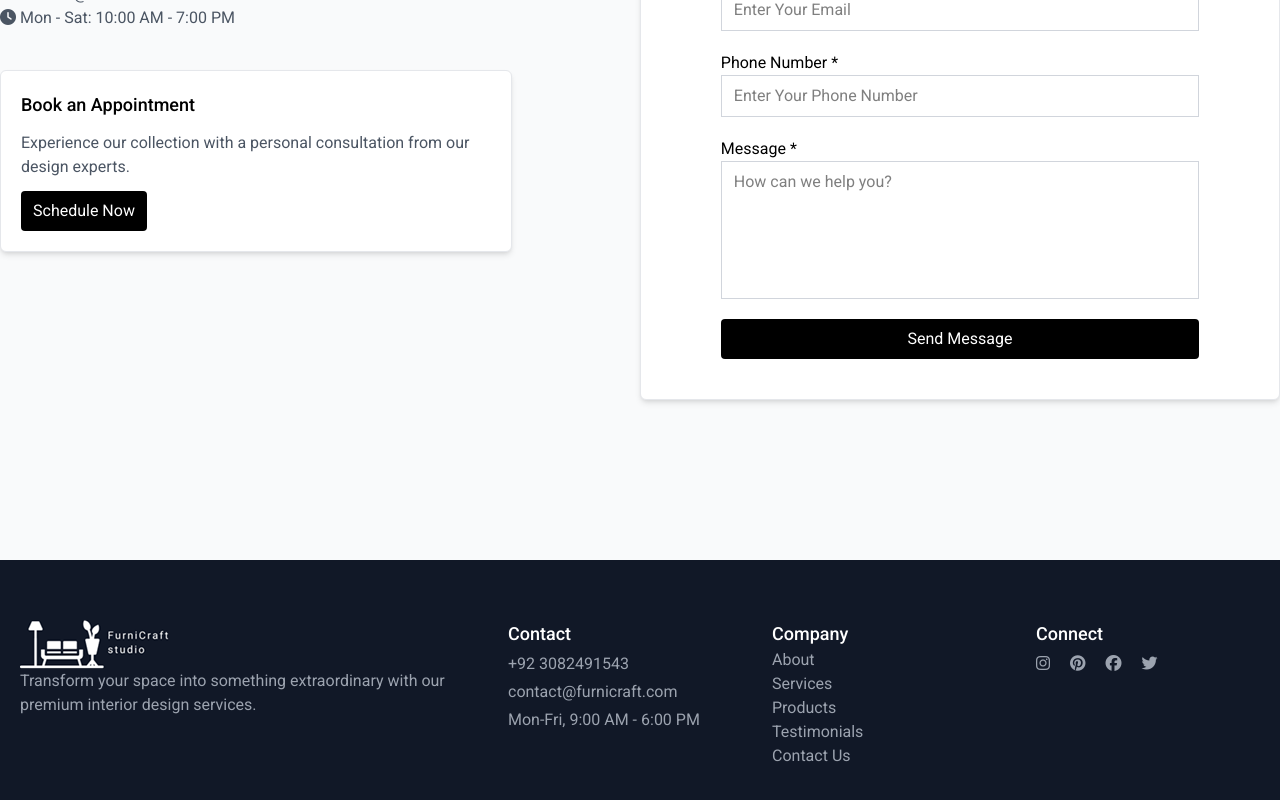
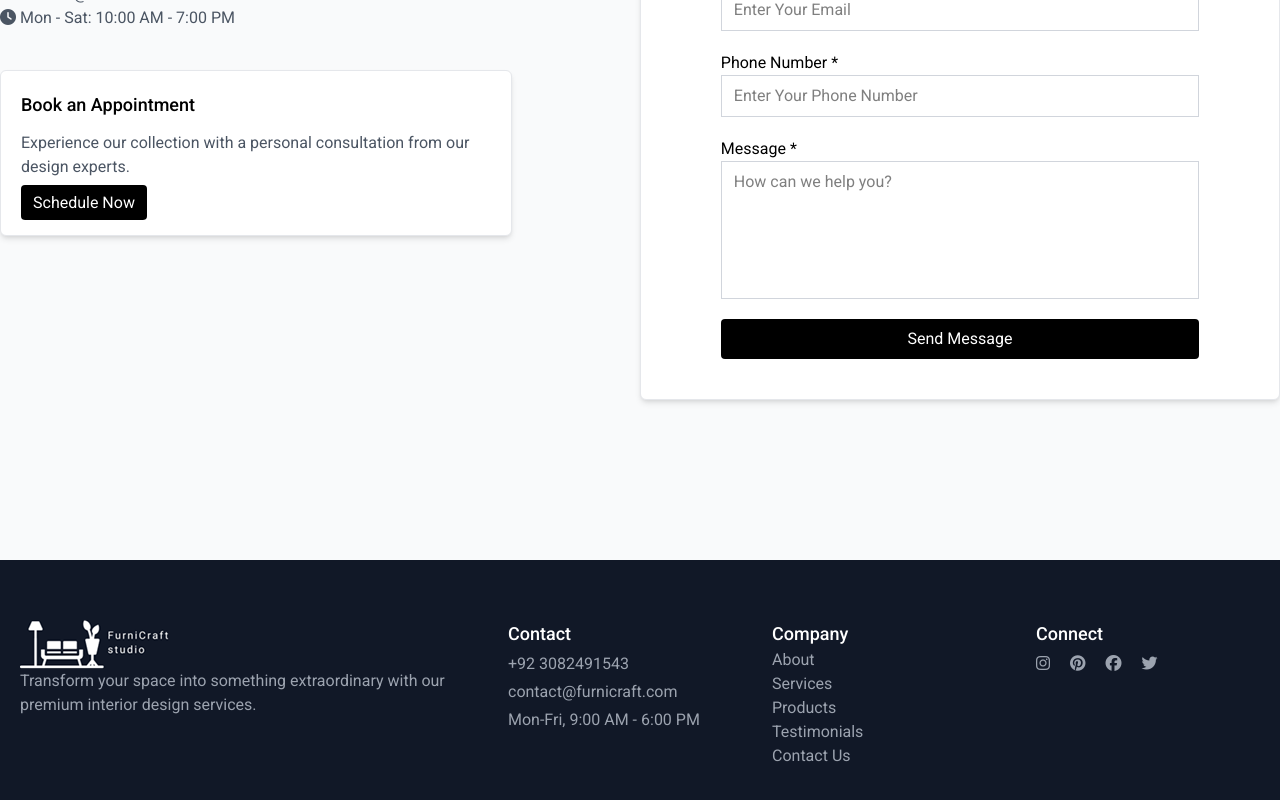
Before and after one commit to Bilal-19/FurniCraft-Studio, a React (Vite) app: page /contact in a window 1280 px wide. Shown: the part 798-1598 px from the top of the page. Built offline with nearby package versions, Linux system fonts and the light colour scheme; a web font is replaced by a local one.

Commit message:
Fixed bugs.

```diff
--- a/src/Pages/Contact.jsx
+++ b/src/Pages/Contact.jsx
@@ -59,11 +59,11 @@ export default function Contact() {
                             Experience our collection with a personal consultation from our design
                             experts.
                         </p>
-                        <button className="bg-black text-white px-3 py-2 rounded">Schedule Now</button>
+                        <a className="bg-black text-white px-3 py-2 rounded" href="#schedule-now">Schedule Now</a>
                     </div>
                 </div>
 
-                <div className="w-80 mx-auto md:w-1/2 bg-white border border-gray-200 p-5 rounded-md ff-roboto shadow-md">
+                <div className="w-80 mx-auto md:w-1/2 bg-white border border-gray-200 p-5 rounded-md ff-roboto shadow-md" id="schedule-now">
                     <h4 className="font-medium text-xl md:text-3xl text-center">Send Us a Message</h4>
 
                     <form ref={contactForm} onSubmit={submitContactForm}>
--- a/src/Pages/Services.jsx
+++ b/src/Pages/Services.jsx
@@ -2,6 +2,7 @@ import React from "react";
 import Header from "../Components/Header";
 import Footer from "../Components/Footer";
 import ServiceCard from "../Components/ServiceCard";
+import { Link } from "react-router-dom";
 
 export default function Services() {
     return (
@@ -64,7 +65,7 @@ export default function Services() {
 
 
             <div class="w-full flex justify-center mt-20 mb-20">
-                <button className="bg-black text-white ff-roboto font-medium text-lg py-3 px-6 rounded hover:bg-black/90 hover:cursor-pointer">Book a Free Consultation</button>
+                <Link to="/contact" className="bg-black text-white ff-roboto font-medium text-lg py-3 px-6 rounded hover:bg-black/80 hover:cursor-pointer">Book a Free Consultation</Link>
             </div>
             <Footer />
         </>
```
